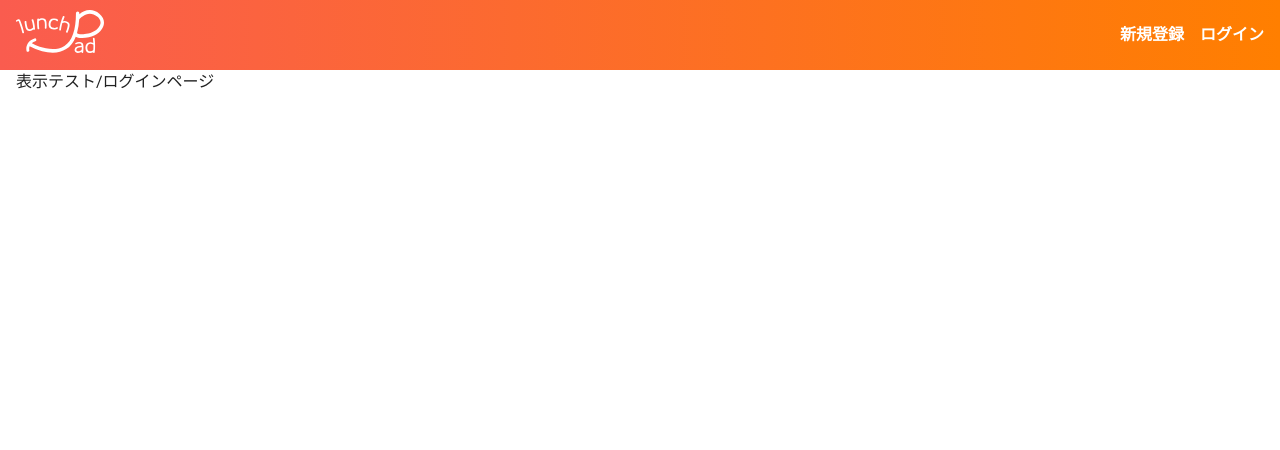
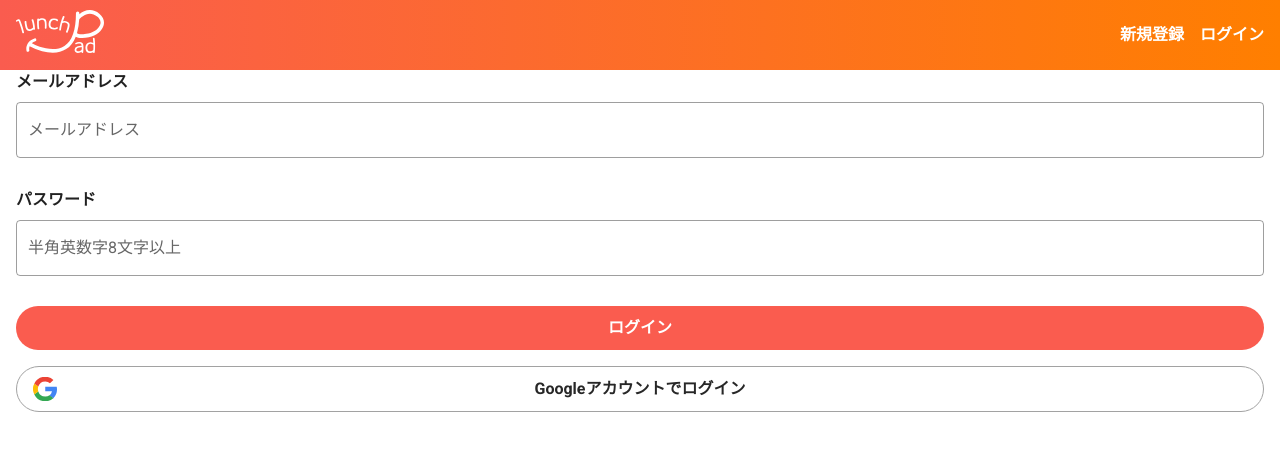
Before and after one commit to JOKOJOKO405/original-app, a Nuxt app: page /login in a window 1280 px wide. Shown: the top 450 px of the page. Built offline with nearby package versions, Linux system fonts and the light colour scheme.

Commit message:
Add ログイン画面

```diff
--- a/pages/login.vue
+++ b/pages/login.vue
@@ -1,11 +1,29 @@
 <template>
-  <div class="inner">
-    表示テスト/ログインページ
-  </div>
+  <main>
+    <div class="inner">
+      <Form />
+      <Button label="ログイン" @on-submit="onSubmit" />
+      <GoogleLogin label="Googleアカウントでログイン" @google-login="googleLogin" />
+    </div>
+  </main>
 </template>
 
 <script>
+import Form from '~/components/Form';
+import Button from '~/components/Button'
+import GoogleLogin from '~/components/GoogleLogin'
 export default {
+  components: {
+    Form,
+  },
+  methods: {
+    googleLogin(){
+      console.log('ok')
+    },
+    onSubmit(){
+      this.$router.push('/list')
+    }
+  }
 
 }
 </script>
```
